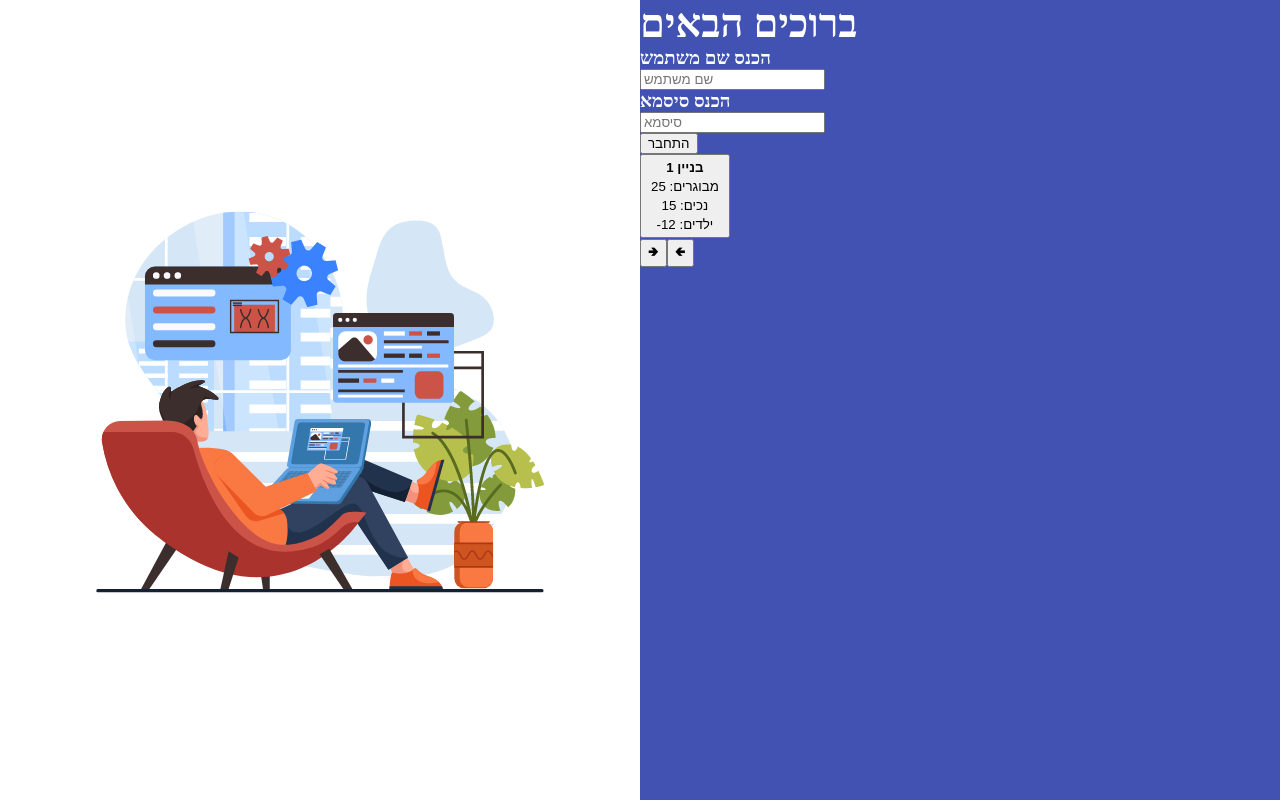
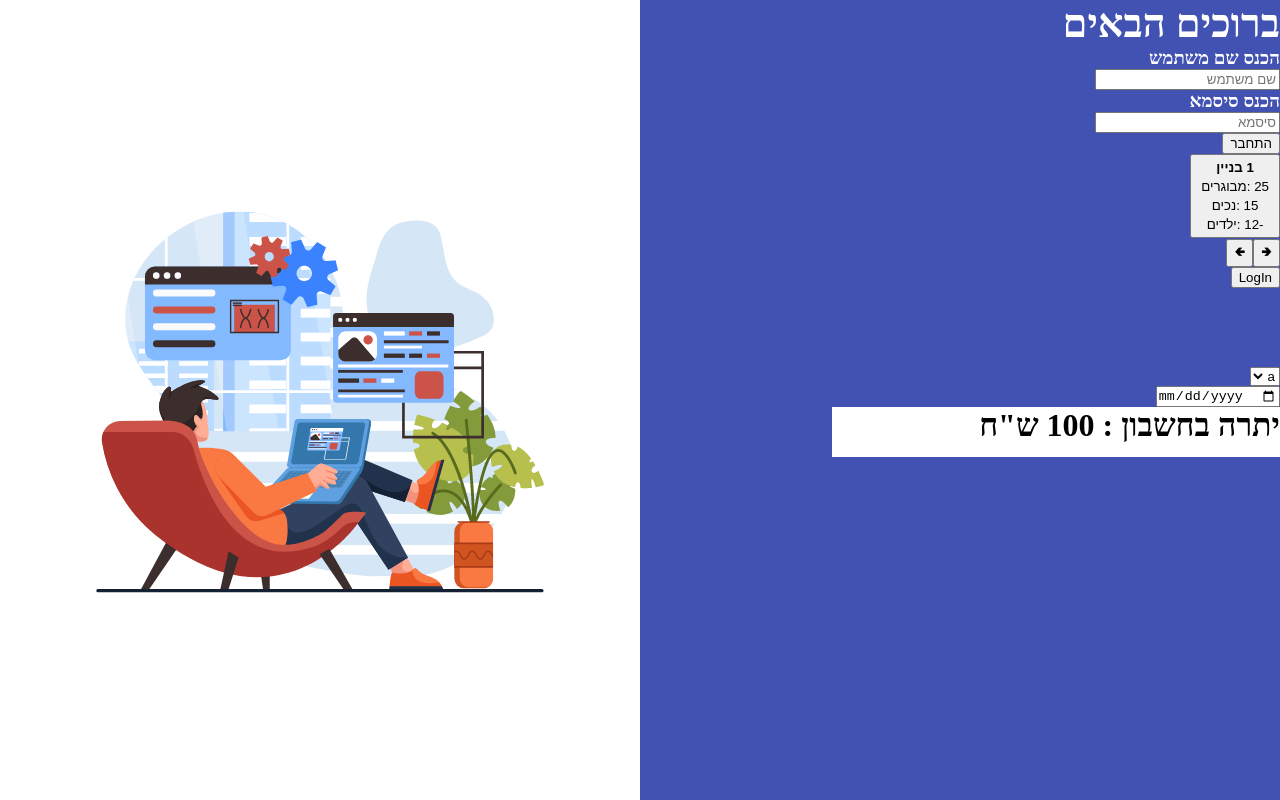
Before and after one commit to amitmo1995/LevOhev, a React (Create React App) app: page / in a window 1280 px wide. Built offline with nearby package versions, Linux system fonts and the light colour scheme.

Commit message:
add components

```diff
--- a/package.json
+++ b/package.json
@@ -8,7 +8,7 @@
     "@testing-library/user-event": "^13.5.0",
     "react": "^18.1.0",
     "react-dom": "^18.1.0",
-    "react-scripts": "5.0.1",
+    "react-scripts": "^5.0.1",
     "web-vitals": "^2.1.4"
   },
   "scripts": {
--- a/src/App.css
+++ b/src/App.css
@@ -1,6 +1,7 @@
 * {
   box-sizing: border-box;
   margin: 0;
+  direction: rtl;
 }
 
 
@@ -35,3 +36,17 @@
 .Heading h1 {
   font-size: 40px;
 }
+
+.LogInButton {
+  width: 100px;
+  height: 100px;
+}
+
+.AccountBalance {
+  width: 70%;
+  height: 50px;
+  background-color: white;
+}
+.AccountBalance h1 {
+  color: black;
+}
--- /dev/null
+++ b/src/features/AccountBalance.jsx
@@ -0,0 +1,11 @@
+import React from 'react'
+
+function AccountBalance(props) {
+  return (
+    <div className='AccountBalance'>
+        <h1>יתרה בחשבון : {props.balance} ש"ח</h1>
+	</div>
+  )
+}
+
+export default AccountBalance
--- /dev/null
+++ b/src/features/LogInButton.jsx
@@ -0,0 +1,11 @@
+import React from 'react';
+
+function LogInButton() {
+	return (
+		<div className='LogInButton'>
+			<button >LogIn</button>
+		</div>
+	);
+}
+
+export default LogInButton;
--- /dev/null
+++ b/src/features/SelectTag.jsx
@@ -0,0 +1,13 @@
+import React from 'react'
+
+function SelectTag(props) {
+  return (
+    <div className='SelectTag'>
+			<select name="cars" id="cars">
+            {props.nameArr.map(item=><option value={item}>{item}</option>)}
+        </select>
+	</div>
+  )
+}
+
+export default SelectTag
--- a/src/layout/Home.jsx
+++ b/src/layout/Home.jsx
@@ -5,8 +5,12 @@ import Button from '../features/Button';
 import Building from '../features/Building';
 import LeftSlide from '../features/LeftSlide';
 import RightSlide from '../features/RightSlide';
+import LogInButton from '../features/LogInButton';
+import SelectTag from '../features/SelectTag';
+import AccountBalance from '../features/AccountBalance';
 
 function Home() {
+	let arr=['a','b','c','d','e'];
 	return (
 		<div className='Home'>
 			<div className='div1'></div>
@@ -18,7 +22,10 @@ function Home() {
 				<Building BuildingNumber ='1' numOfAdults='25' numOfDisables='15' numOfKids='-12'/>
 				<LeftSlide/>
 				<RightSlide/>
-
+				<LogInButton/>
+				<SelectTag nameArr={arr} />
+				<Input placeHolder='' text='' type='date' />
+				<AccountBalance balance='100'/>
 			</div>
 		</div>
 	);
```
Also changed, not shown: 1 other file (tests, documents, lock files or other folders).
